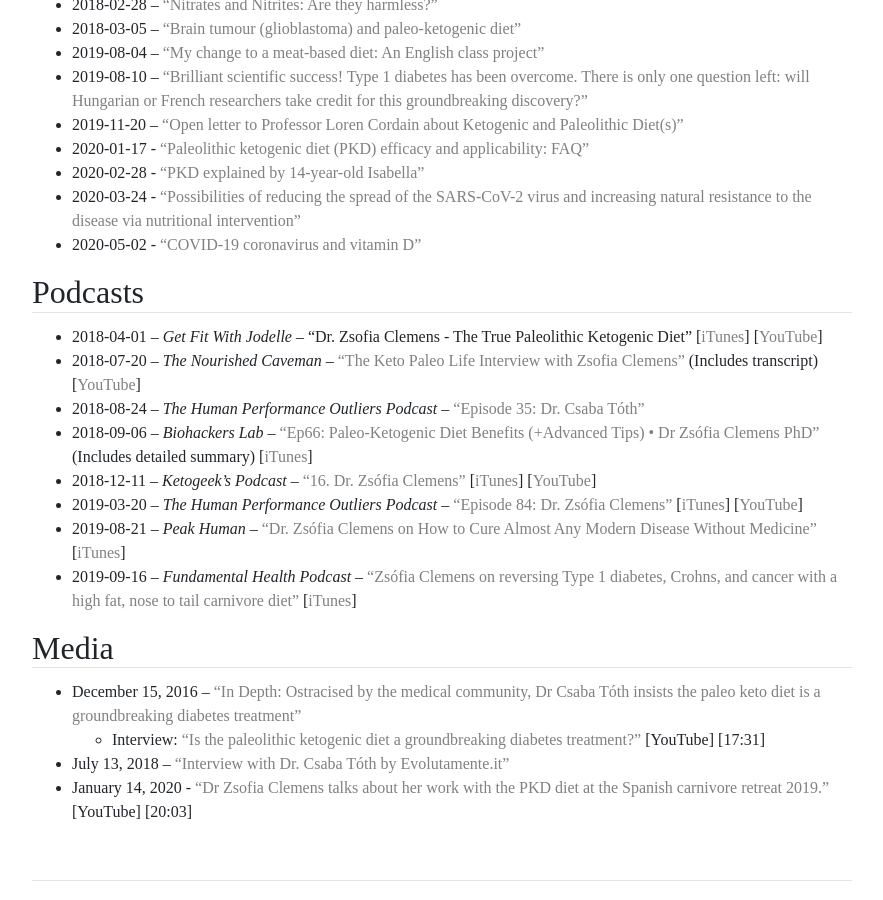
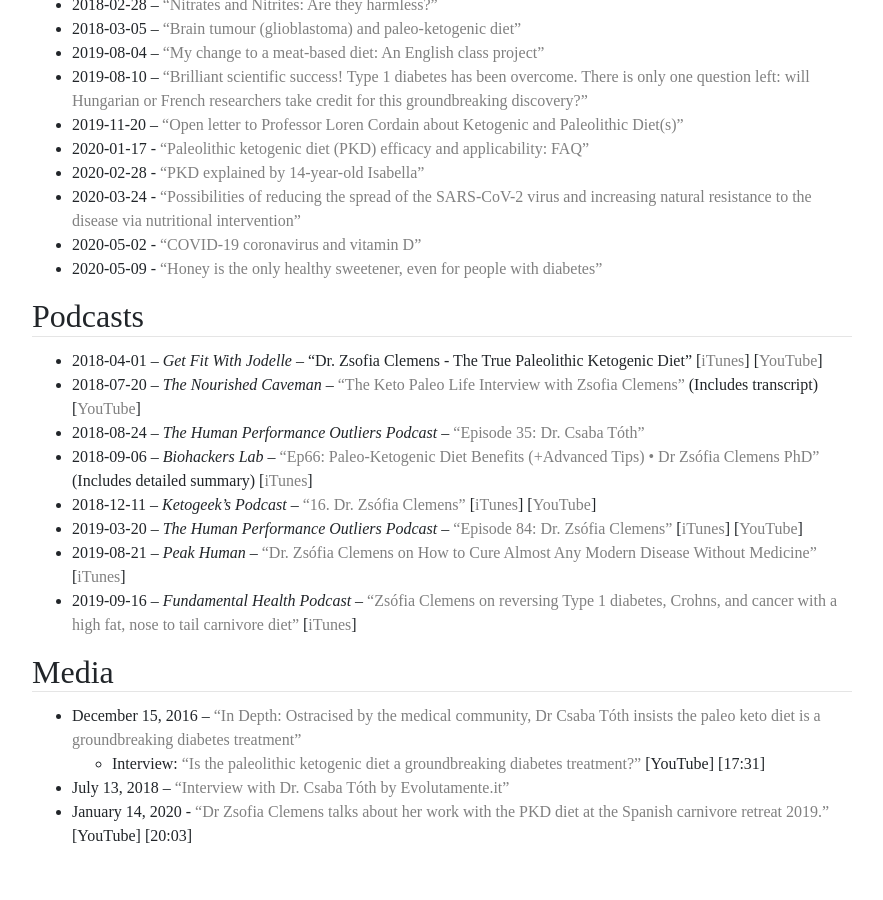
Before and after one commit to bitstein/justmeat.co, a Jekyll site: the page built from wiki/pages/pkd.md, in a window 1280 px wide and 900 px high, scrolled down 5002 px. Shown: the whole window, without its empty margins (198-1081 px from the left). Built offline with Jekyll 4.4.1, drawn with Linux system fonts in a browser that asks for light colours; nearby versions of some CDN libraries; some web fonts are replaced.

Commit message:
Update PKD

```diff
--- a/wiki/pages/pkd.md
+++ b/wiki/pages/pkd.md
@@ -131,6 +131,7 @@
 * 2020-02-28 - [“PKD explained by 14-year-old Isabella”](https://www.paleomedicina.com/en/PKD_juvenile_idiopathic_arthritis)
 * 2020-03-24 - [“Possibilities of reducing the spread of the SARS-CoV-2 virus and increasing natural resistance to the disease via nutritional intervention”](https://www.paleomedicina.com/en/sars-cov-2_virus_nutritional_intervention)
 * 2020-05-02 - [“COVID-19 coronavirus and vitamin D”](https://www.paleomedicina.com/en/coronavirus_vitamin-d)
+* 2020-05-09 - [“Honey is the only healthy sweetener, even for people with diabetes”](https://www.paleomedicina.com/en/honey_only_healthy_sweetener)
 
 ## Podcasts
 
```
